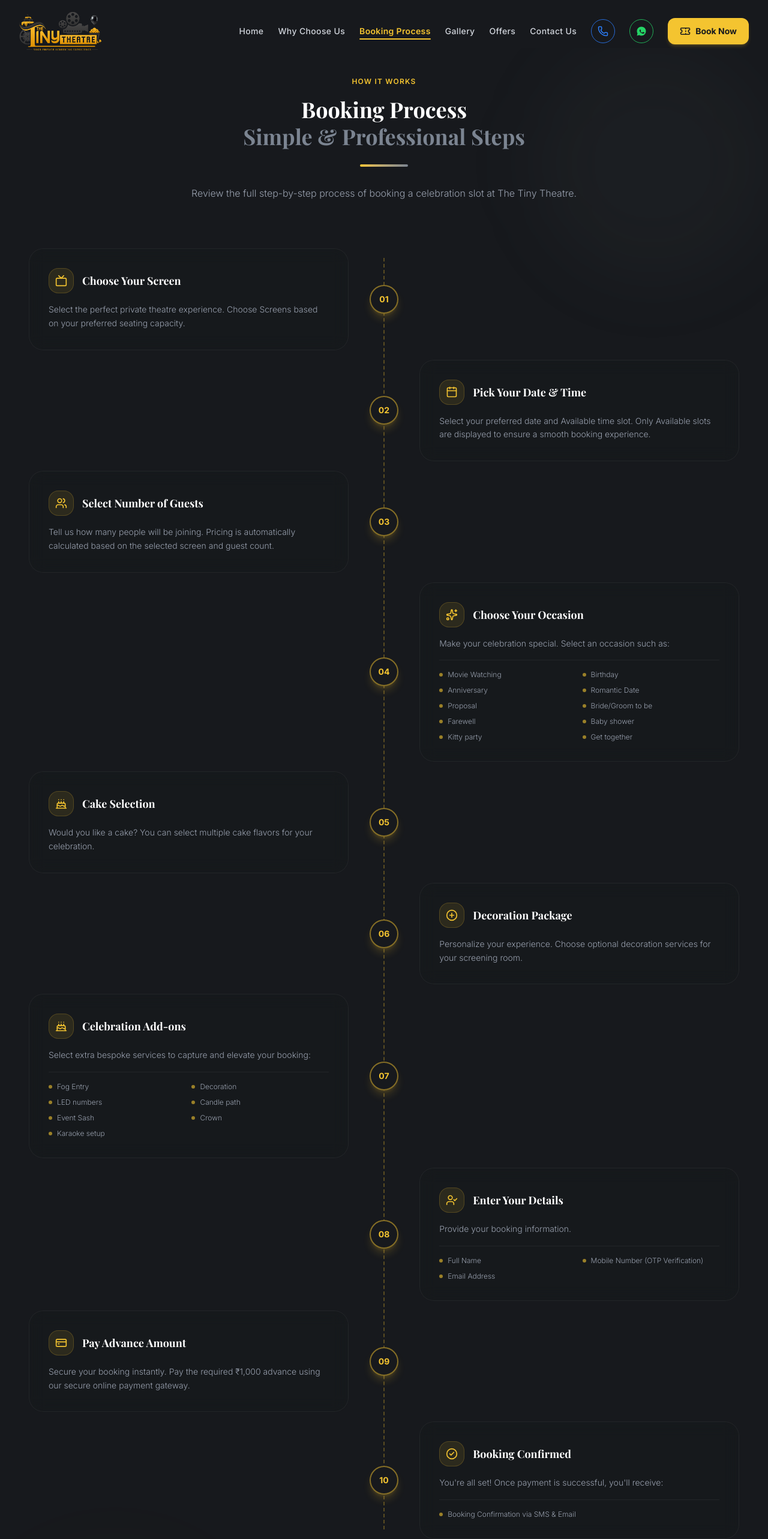
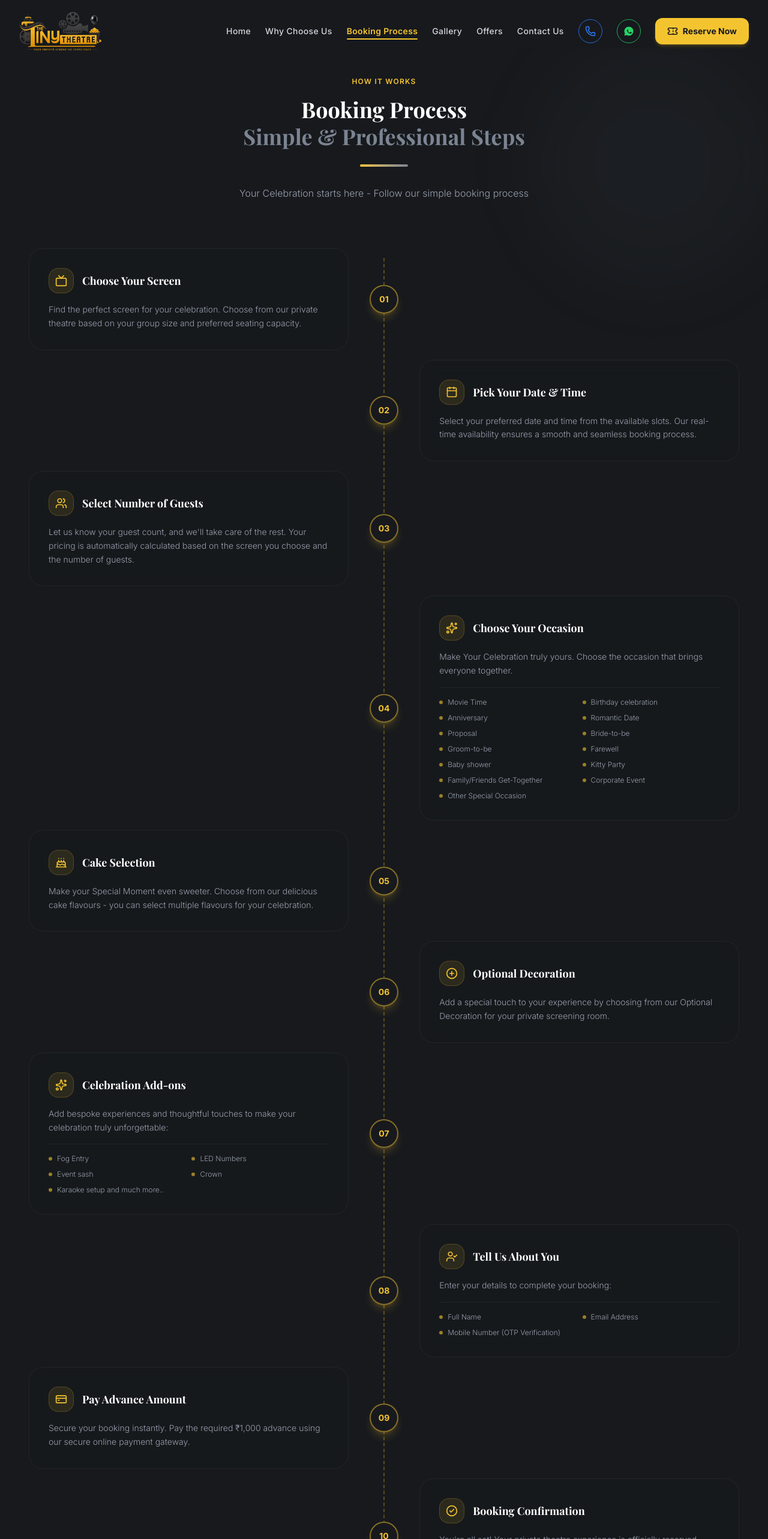
Before and after one commit to karthikocean/the-tiny-theatre-website, a React (Vite) app: page /booking-process in a window 1280 px wide. Shown: the top 2566 px of the page at 60% size. Built offline with nearby package versions, Linux system fonts and the light colour scheme; a web font is replaced by a local one.

Commit message:
Content changing

```diff
--- a/src/Api/api.js
+++ b/src/Api/api.js
@@ -22,8 +22,8 @@ switch (APP_ENV) {
   case "local":
   default:
     IMAGE_BASE_URL = "http://65.0.84.181:5003/public";
-    BASE_URL = "http://192.168.88.17:2001/api/website";
-    server = "http://192.168.88.17:2001";
+    BASE_URL = "http://192.168.88.13:2001/api/website";
+    server = "http://192.168.88.13:2001";
     break;
 }
 
--- a/src/components/BookNow.jsx
+++ b/src/components/BookNow.jsx
@@ -1105,7 +1105,7 @@ export default function BookNow({ selectedEventName, clearSelectedEvent }) {
                   <div className="space-y-8 max-w-3xl mx-auto w-full">
                     <div className="space-y-1 text-center py-2 border-b border-white/5 pb-4">
                       <h3 className="text-xl sm:text-2xl font-serif font-bold text-white">Step 1: Screen, Slot & Guest Selection</h3>
-                      <p className="text-xs sm:text-sm text-gray-400">Choose your private screening hall, select an available date & time slot, and specify your guest count.</p>
+                      <p className="text-xs sm:text-sm text-gray-400">Choose your private screening hall, select a date and time that works for you, and tell us how many guests you'll be celebrating with.</p>
                     </div>
 
                     {/* 1.1: Screen Selection */}
@@ -1491,7 +1491,7 @@ export default function BookNow({ selectedEventName, clearSelectedEvent }) {
                   <div className="space-y-8 max-w-3xl mx-auto w-full">
                     <div className="space-y-1 text-center py-2 border-b border-white/5 pb-4">
                       <h3 className="text-xl sm:text-2xl font-serif font-bold text-white">Step 2: Occasion, Cake & Decoration</h3>
-                      <p className="text-xs sm:text-sm text-gray-400">Select the event occasion you are celebrating and optional add-on cakes & decor packages.</p>
+                      <p className="text-xs sm:text-sm text-gray-400">Select your occasion and add optional Cakes and Decor to make your experience extra special</p>
                     </div>
 
                     {/* accordion start */}
@@ -1895,7 +1895,7 @@ export default function BookNow({ selectedEventName, clearSelectedEvent }) {
                   <div className="space-y-6 max-w-3xl mx-auto w-full">
                     <div className="space-y-1 text-center py-2 border-b border-white/5 pb-4">
                       <h3 className="text-xl sm:text-2xl font-serif font-bold text-white">Step 3: Celebration Add-ons</h3>
-                      <p className="text-xs sm:text-sm text-gray-400">Select extra bespoke services to capture and elevate your booking experience.</p>
+                      <p className="text-xs sm:text-sm text-gray-400">Choose optional services to personalize and make your celebration even more special</p>
                     </div>
 
                     {/* accordion start */}
@@ -2176,7 +2176,7 @@ export default function BookNow({ selectedEventName, clearSelectedEvent }) {
                   <div className="space-y-8 max-w-3xl mx-auto w-full">
                     <div className="space-y-1 text-center py-2 border-b border-white/5 pb-4">
                       <h3 className="text-xl sm:text-2xl font-serif font-bold text-white">Step 5: Customer Details & Payment</h3>
-                      <p className="text-xs sm:text-sm text-gray-400">Fill in your contact information, verify OTP, accept terms, and pay advance amount.</p>
+                      <p className="text-xs sm:text-sm text-gray-400">Enter your details, verify OTP, accept the Terms and pay the advance to confirm your booking.</p>
                     </div>
 
                     {/* Customer Info Form */}
--- a/src/components/BookingProcess.jsx
+++ b/src/components/BookingProcess.jsx
@@ -22,7 +22,7 @@ export default function BookingProcess({ preview, onViewMore }) {
       step: '01',
       title: 'Choose Your Screen',
       emoji: '🎬',
-      desc: 'Select the perfect private theatre experience. Choose Screens based on your preferred seating capacity.',
+      desc: 'Find the perfect screen for your celebration. Choose from our private theatre based on your group size and preferred seating capacity.',
       icon: Tv,
       details: []
     },
@@ -30,7 +30,7 @@ export default function BookingProcess({ preview, onViewMore }) {
       step: '02',
       title: 'Pick Your Date & Time',
       emoji: '📅',
-      desc: 'Select your preferred date and Available time slot. Only Available slots are displayed to ensure a smooth booking experience.',
+      desc: 'Select your preferred date and time from the available slots. Our real-time availability ensures a smooth and seamless booking process.',
       icon: Calendar,
       details: []
     },
@@ -38,7 +38,7 @@ export default function BookingProcess({ preview, onViewMore }) {
       step: '03',
       title: 'Select Number of Guests',
       emoji: '👥',
-      desc: 'Tell us how many people will be joining. Pricing is automatically calculated based on the selected screen and guest count.',
+      desc: "Let us know your guest count, and we'll take care of the rest. Your pricing is automatically calculated based on the screen you choose and the number of guests.",
       icon: Users,
       details: []
     },
@@ -46,34 +46,37 @@ export default function BookingProcess({ preview, onViewMore }) {
       step: '04',
       title: 'Choose Your Occasion',
       emoji: '🎉',
-      desc: 'Make your celebration special. Select an occasion such as:',
+      desc: 'Make Your Celebration truly yours. Choose the occasion that brings everyone together.',
       icon: Sparkles,
       details: [
-        'Movie Watching',
-        'Birthday',
+        'Movie Time',
+        'Birthday celebration',
         'Anniversary',
         'Romantic Date',
         'Proposal',
-        'Bride/Groom to be',
+        'Bride-to-be',
+        'Groom-to-be',
         'Farewell',
         'Baby shower',
-        'Kitty party',
-        'Get together'
+        'Kitty Party',
+        'Family/Friends Get-Together',
+        'Corporate Event',
+        'Other Special Occasion'
       ]
     },
     {
       step: '05',
       title: 'Cake Selection',
       emoji: '🎂',
-      desc: 'Would you like a cake? You can select multiple cake flavors for your celebration.',
+      desc: 'Make your Special Moment even sweeter. Choose from our delicious cake flavours - you can select multiple flavours for your celebration.',
       icon: Cake,
       details: []
     },
     {
       step: '06',
-      title: 'Decoration Package',
+      title: 'Optional Decoration',
       emoji: '🎊',
-      desc: 'Personalize your experience. Choose optional decoration services for your screening room.',
+      desc: 'Add a special touch to your experience by choosing from our Optional Decoration for your private screening room.',
       icon: PlusCircle,
       details: []
     },
@@ -81,28 +84,26 @@ export default function BookingProcess({ preview, onViewMore }) {
       step: '07',
       title: 'Celebration Add-ons',
       emoji: '✨',
-      desc: 'Select extra bespoke services to capture and elevate your booking:',
-      icon: Cake,
+      desc: 'Add bespoke experiences and thoughtful touches to make your celebration truly unforgettable:',
+      icon: Sparkles,
       details: [
         'Fog Entry',
-        'Decoration',
-        'LED numbers',
-        'Candle path',
-        'Event Sash',
+        'LED Numbers',
+        'Event sash',
         'Crown',
-        'Karaoke setup'
+        'Karaoke setup and much more..',
       ]
     },
     {
       step: '08',
-      title: 'Enter Your Details',
+      title: 'Tell Us About You',
       emoji: '👤',
-      desc: 'Provide your booking information.',
+      desc: 'Enter your details to complete your booking:',
       icon: UserCheck,
       details: [
         'Full Name',
-        'Mobile Number (OTP Verification)',
-        'Email Address'
+        'Email Address',
+        'Mobile Number (OTP Verification)'
       ]
     },
     {
@@ -115,13 +116,11 @@ export default function BookingProcess({ preview, onViewMore }) {
     },
     {
       step: '10',
-      title: 'Booking Confirmed',
+      title: 'Booking Confirmation',
       emoji: '✅',
-      desc: "You're all set! Once payment is successful, you'll receive:",
+      desc: "You're all set! Your private theatre experience is officially reserved. Once the payment is successfully completed, you'll receive Booking Confirmation via SMS (or) WhatsApp and email.",
       icon: CheckCircle2,
-      details: [
-        'Booking Confirmation via SMS & Email',
-      ]
+      details: []
     }
   ];
 
@@ -144,10 +143,7 @@ export default function BookingProcess({ preview, onViewMore }) {
           </h2>
           <div className="w-20 h-1 bg-gradient-to-r from-theatre-gold to-theatre-grey rounded-full mb-8" />
           <p className="text-gray-400 text-sm sm:text-base font-sans font-light">
-            {preview
-              ? "Book your private screening hall rental in just a few simple steps."
-              : "Review the full step-by-step process of booking a celebration slot at The Tiny Theatre."
-            }
+           Your Celebration starts here - Follow our simple booking process
           </p>
         </div>
 
@@ -286,16 +282,16 @@ export default function BookingProcess({ preview, onViewMore }) {
               <div className="absolute -bottom-24 -right-24 w-48 h-48 bg-theatre-grey/5 rounded-full blur-3xl pointer-events-none" />
 
               <h3 className="font-serif text-2xl sm:text-3xl font-bold text-white mb-4">
-                Ready to Create Unforgettable Memories?
+                Ready to Make Memories That Last?
               </h3>
               <p className="text-gray-400 text-sm sm:text-base font-sans font-light max-w-2xl mx-auto mb-8 leading-relaxed">
-                Book your private theatre in just a few simple steps and enjoy a personalized cinematic celebration with your loved ones.
+                Your private theatre experience is just a few simple steps away. Book your own screen and turn every celebration and special moment into a memory worth reliving.
               </p>
               <button
                 onClick={() => navigate('/book-now')}
-                className="inline-flex items-center space-x-2 bg-gradient-to-r from-theatre-gold to-theatre-gold-dark hover:from-theatre-gold-light hover:to-theatre-gold text-theatre-grey-deep font-bold px-8 py-4 rounded-full shadow-lg shadow-theatre-gold/15 hover:shadow-theatre-gold/25 hover:scale-105 transition-all duration-300 text-sm cursor-pointer"
+                className="inline-flex items-center space-x-2 bg-gradient-to-r from-theatre-gold to-theatre-gold-dark hover:from-theatre-gold-light hover:to-theatre-gold text-theatre-grey-deep font-bold px-8 py-4 rounded-full shadow-lg shadow-theatre-gold/15 hover:shadow-theatre-gold/25 hover:scale-105 transition-all duration-300 text-sm cursor-pointer uppercase tracking-wider"
               >
-                <span>Book Now</span>
+                <span>RESERVE NOW</span>
               </button>
             </motion.div>
           )}
--- a/src/components/CouponPage.jsx
+++ b/src/components/CouponPage.jsx
@@ -41,11 +41,16 @@ export default function CouponPage() {
             Exclusive Offers
           </span>
           <h2 className="font-serif text-4xl sm:text-5xl font-bold text-white mb-6 leading-tight">
-            Tiny Theatre <span className="text-theatre-gold">Coupons</span>
+            The Tiny Theatre<span className="text-theatre-gold">Specials</span>
           </h2>
           <div className="w-20 h-1 bg-gradient-to-r from-theatre-gold to-theatre-grey rounded-full mb-8" />
           <p className="text-gray-400 text-base sm:text-lg font-sans font-light leading-relaxed">
-            Explore our available coupons below. During the final payment, you can apply any valid coupon to receive an instant discount on your total booking amount.
+            Make your The Tiny Theatre experience even more special with our exclusive offers and
+            deals. Explore the offers below and redeem your eligible offer at the venue to enjoy the
+            benefits.
+          </p>
+          <p className="text-theatre-gold text-sm sm:text-base font-sans font-medium mt-4 leading-relaxed">
+            No coupon code is required - Just Bring/Let us know your Offer and let the celebration begin!
           </p>
         </div>
 
@@ -124,6 +129,13 @@ export default function CouponPage() {
             })
           )}
         </div>
+
+        {/* Note / Terms */}
+        <div className="mt-12 flex justify-center">
+          <p className="text-center text-xs sm:text-sm text-theatre-gold font-semibold bg-theatre-gold/10 border border-theatre-gold/30 px-6 py-2.5 rounded-full shadow-md shadow-theatre-gold/10 backdrop-blur-sm inline-block">
+            * Offers are subject to applicable terms and conditions.
+          </p>
+        </div>
       </div>
     </section>
   );
--- a/src/components/Footer.jsx
+++ b/src/components/Footer.jsx
@@ -88,7 +88,8 @@ export default function Footer() {
               />
             </a>
             <p className="text-sm text-gray-400 leading-relaxed font-light">
-              Providing premium, luxurious private theatre screening halls and bespoke milestone celebration services.
+              Premium private theatre screening halls and personalised celebration experiences in
+              Tambaram, designed for movies, special occasions and memorable moments .
             </p>
             {/* Social Icons */}
             <div className="flex space-x-3">
@@ -196,7 +197,7 @@ export default function Footer() {
         {/* Bottom copyright bar */}
         <div className="flex flex-col lg:flex-row justify-between items-center pt-8 text-sm font-light text-gray-500 gap-4 text-center">
           <div>
-            <p>© {new Date().getFullYear()} The Tiny Theatre Inc. All rights reserved.</p>
+            <p>© {new Date().getFullYear()} The Tiny Theatre. All rights reserved.</p>
           </div>
           <div>
             <h1 className="text-[14px] text-gray-500 text-center lg:text-right">
--- a/src/components/Gallery.jsx
+++ b/src/components/Gallery.jsx
@@ -125,15 +125,15 @@ export default function Gallery({ preview, onViewMore }) {
         {/* Header */}
         <div className="text-center max-w-3xl mx-auto mb-16 flex flex-col items-center">
           <span className="text-theatre-gold font-semibold tracking-widest uppercase text-xs mb-4 block">
-            Review Gallery
+            EXPLORE OUR GALLERY
           </span>
           <h2 className="font-serif text-3xl sm:text-4xl font-bold text-white mb-6 leading-tight">
-            Magic Captured <br className="hidden sm:inline" />
+            Moments, Captured  <br className="hidden sm:inline" />
             {/* <span className="text-theatre-grey">Reviews Witnessed</span> */}
           </h2>
           <div className="w-20 h-1 bg-gradient-to-r from-theatre-gold to-theatre-grey rounded-full mb-8" />
           <p className="text-gray-400 text-sm sm:text-base font-sans font-light">
-           Browse our photo and video collections and explore the memorable moments captured at our theatre.
+           Take a glimpse into The Tiny Theatre through our photos and video collection. Discover the ambience, celebrations, experiences, and special moments that made every visit memorable
           </p>
         </div>
 
--- a/src/components/Navbar.jsx
+++ b/src/components/Navbar.jsx
@@ -130,7 +130,7 @@ export default function Navbar() {
               className="bg-theatre-gold hover:bg-theatre-gold-light text-theatre-grey-deep px-4 py-2.5 xl:px-5 xl:py-3 rounded-xl font-bold text-xs xl:text-sm shadow-md hover:shadow-lg shadow-theatre-gold/20 hover:shadow-theatre-gold/30 hover:scale-105 transition-all duration-300 cursor-pointer flex-shrink-0 flex items-center space-x-2"
             >
               <Ticket className="w-4 h-4 xl:w-4.5 xl:h-4.5 text-theatre-grey-deep" />
-              <span>Book Now</span>
+              <span>Reserve Now</span>
             </a>
           </div>
 
@@ -195,7 +195,7 @@ export default function Navbar() {
               onClick={handleBookNowClick}
               className="block w-full text-center bg-theatre-gold hover:bg-theatre-gold-light text-theatre-grey-deep px-5 py-3 rounded-full font-semibold shadow-md hover:shadow-lg shadow-theatre-gold/20 transition-all duration-300"
             >
-              Book Now
+              Reserve Now
             </a>
           </div>
         </div>
--- a/src/components/WhyChooseUs.jsx
+++ b/src/components/WhyChooseUs.jsx
@@ -66,12 +66,17 @@ export default function WhyChooseUs({ preview, onViewMore }) {
     },
     {
       title: "Perfect for Every Celebration",
-      desc: "From birthdays and anniversaries to proposals, date nights, family gatherings, and surprise parties, we help make every occasion memorable.",
+      desc: "From birthdays & anniversaries, to proposals, romantic dates, and surprise parties, we help making every occasion memorable with beautiful decoration.",
       image: imgPerfectForEveryCelebration
     },
     {
-      title: "Delicious Cakes & Refreshments",
-      desc: "Complete your celebration with popcorn, snacks, beverages, delicious cakes, and other treats available as part of your experience.",
+      title: "Perfect for every Get-together",
+      desc: "From family reunions and friendly catch-ups, to corporate gatherings, our private theatre brings people together in a space that's comfortable,  exclusive and made for memorable moments",
+      image: imgCorporateGatheringMeeting
+    },
+    {
+      title: "Munch, Sip & Celebrate",
+      desc: "Complete your celebration with a delicious selection of freshly made pop-corn, savouries, and refreshing beverages. indulgent cakes, and more - all available to make your experience even more special!",
       image: imgDeliciousCakesRefreshments
     },
     {
@@ -80,19 +85,14 @@ export default function WhyChooseUs({ preview, onViewMore }) {
       image: imgComfortMeetsLuxury
     },
     {
-      title: "Memories That Last",
-      desc: "We don't just provide a movie screen—we create moments that you'll cherish long after the credits roll.",
+      title: "Memories Worth Remembering",
+      desc: "More than just binge watch, we create unforgettable experiences filled with laughter, celebration and memories you'll treasure long after the credits roll",
       image: imgMemoriesThatLast
     },
     {
-      title: "Friendly & Hassle-Free Service",
-      desc: "Our team is dedicated to ensuring your booking, celebration, and overall experience are smooth, enjoyable, and stress-free.",
+      title: "Seamless Service, Happy Moments",
+      desc: "From the moment you book to the final moment of your celebration, our team is committed to making your experience effortless, enjoyable and truly memorable",
       image: imgFriendlyHassleFreeService
-    },
-    {
-      title: "Corporate Gathering and Meeting",
-      desc: "Be it hosting a presentation or enjoying a day out with your team, we provide the best amenities and service.",
-      image: imgCorporateGatheringMeeting
     }
   ];
 
```
Also changed, not shown: src/components/ContactUs.jsx (+8 -11 lines), src/components/Hero.jsx (+8 -7 lines). Lines whose indentation alone changed are shown as unchanged.
